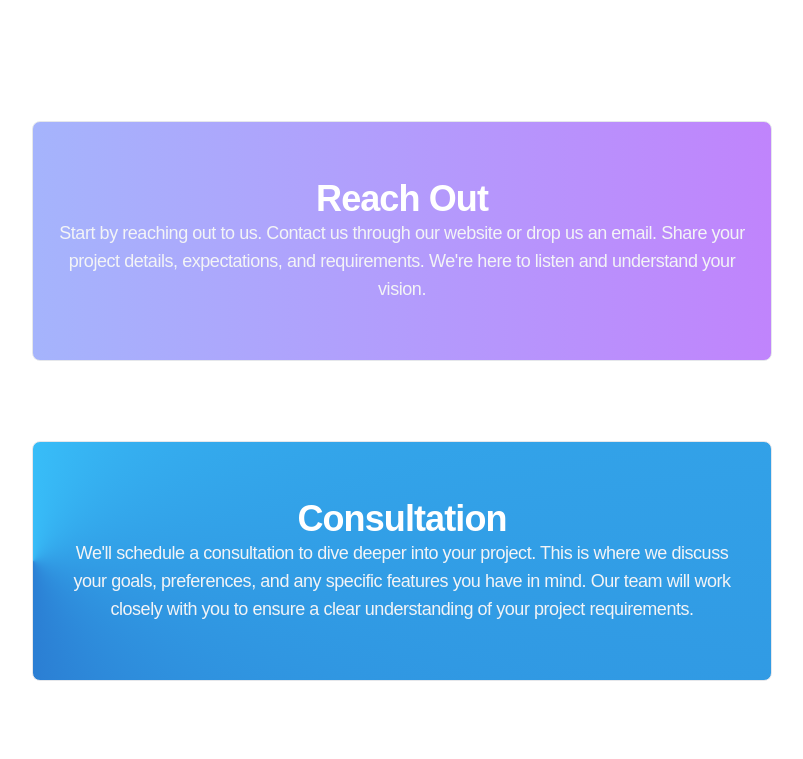
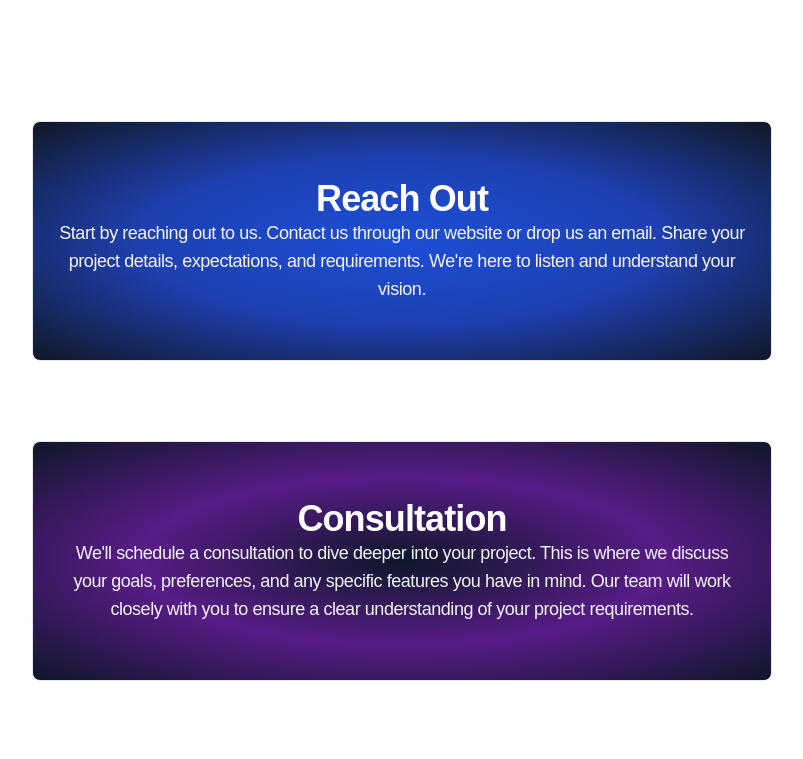
Before and after one commit to KamalSinghKhanna/new-frontend--taks, a React (Vite) app: page / in a window 1280 px wide. Shown: the part 1411-2170 px from the top of the page, without its empty margins (238-1041 px from the left). Built offline with nearby package versions, Linux system fonts and the light colour scheme; a web font is replaced by a local one.

Commit message:
Update data.js

```diff
--- a/src/assets/data.js
+++ b/src/assets/data.js
@@ -81,21 +81,21 @@ export const features = [
     title: "Reach Out",
     description:
       "Start by reaching out to us. Contact us through our website or drop us an email. Share your project details, expectations, and requirements. We're here to listen and understand your vision.",
-    bgColor: "bg-gradient-to-r from-indigo-300 to-purple-400",
+    bgColor: "bg-[radial-gradient(ellipse_at_center,_var(--tw-gradient-stops))] from-blue-700 via-blue-800 to-gray-900",
   },
 
   {
     title: "Consultation",
     description:
       "We'll schedule a consultation to dive deeper into your project. This is where we discuss your goals, preferences, and any specific features you have in mind. Our team will work closely with you to ensure a clear understanding of your project requirements.",
-    bgColor: "bg-[conic-gradient(at_left,_var(--tw-gradient-stops))] from-sky-400 to-blue-800",
+    bgColor: "bg-[radial-gradient(ellipse_at_center,_var(--tw-gradient-stops))] from-slate-900 via-purple-900 to-slate-900",
   },
   {
     title: "Proposal & Agreement",
     description:
       "Based on our discussions, we'll provide you with a detailed proposal outlining the scope of work, timelines, and costs. Once we reach an agreement, we proceed to the next steps.",
 
-    bgColor: "bg-[radial-gradient(ellipse_at_right,_var(--tw-gradient-stops))] from-sky-400 to-indigo-900",
+    bgColor: "bg-[radial-gradient(ellipse_at_center,_var(--tw-gradient-stops))] from-sky-400 to-indigo-900",
   },
   {
     title: "Development",
@@ -120,14 +120,14 @@ export const features = [
     title: "Ongoing Support",
     description:
       "Our commitment doesn't end with delivery. We offer ongoing support, ensuring that your website continues to meet your evolving needs. Whether it's updates, maintenance, or additional features, we're here for you.",
-    bgColor: "bg-gradient-to-r from-cyan-200 to-cyan-400",
+    bgColor: "bg-gradient-to-r from-rose-700 to-pink-600",
   },
   {
     title: "Ready to bring your ideas to life?",
     description:
       "Contact us today, and let's embark on a journey to create a custom web solution that exceeds your expectations.",
     bgColor:
-      "bg-[conic-gradient(at_left,_var(--tw-gradient-stops))] from-sky-400 to-blue-800",
+      "bg-[radial-gradient(ellipse_at_center,_var(--tw-gradient-stops))] from-gray-700 via-gray-900 to-black",
   },
 ];
 
```
